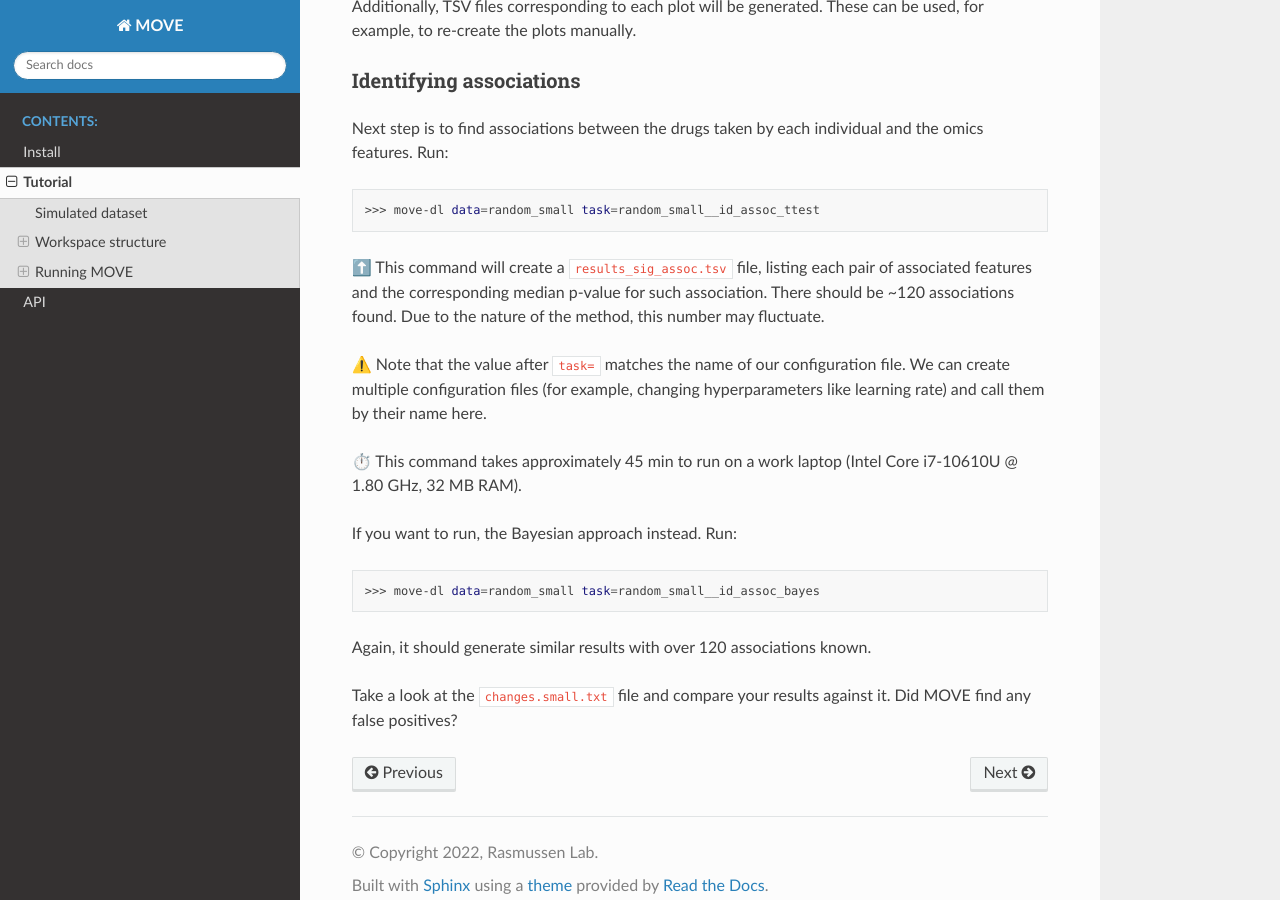
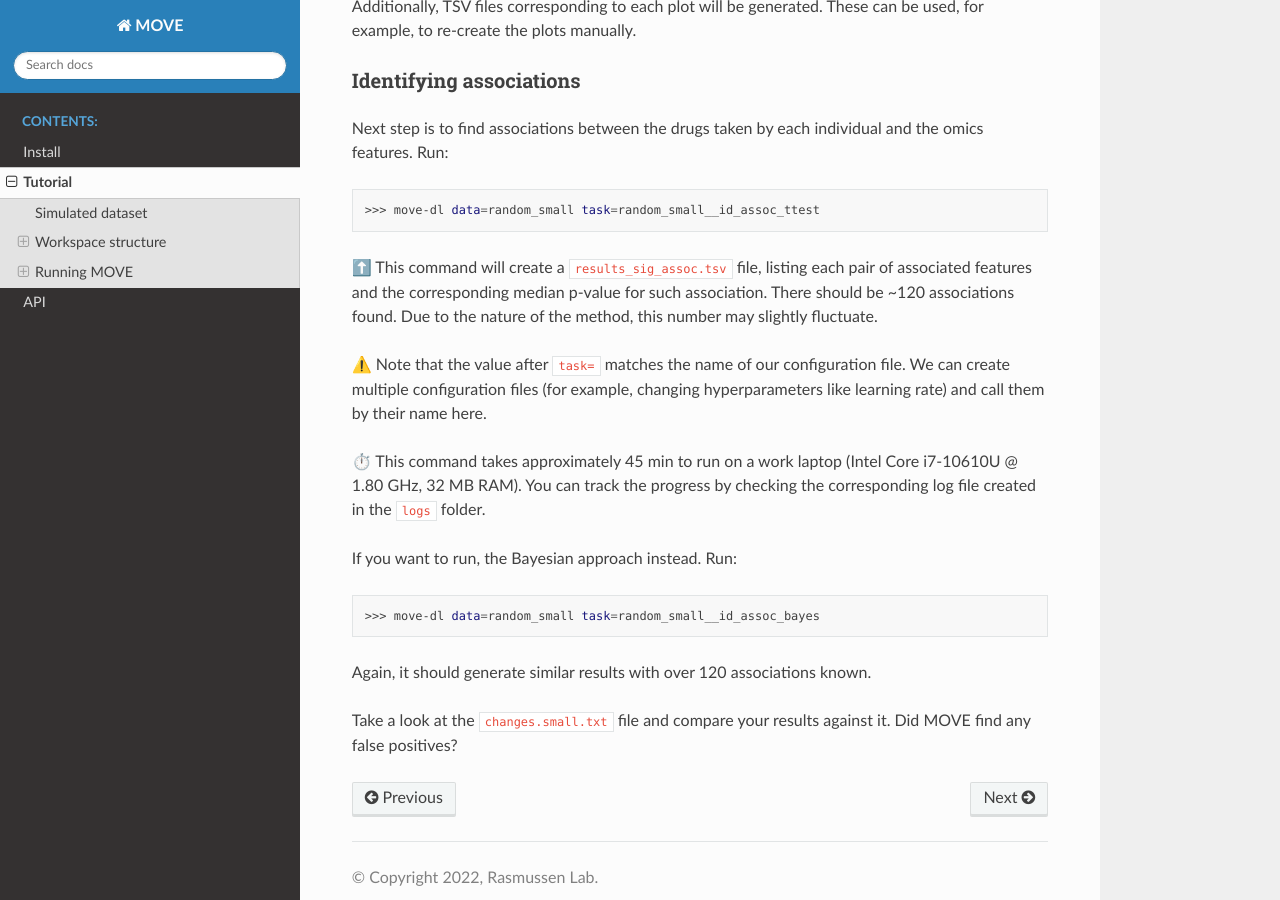
Before and after one commit to RasmussenLab/MOVE, a Sphinx documentation site: the page built from docs/source/pages/tutorial.rst, in a window 1280 px wide and 900 px high, scrolled down 3213 px. Built offline with Sphinx 7.4.7 and the Read the Docs theme 2.0.0, drawn with Linux system fonts in a browser that asks for light colours; pages that are not in the unit, such as notebooks, are missing from menus.

Commit message:
:memo: Suggest looking at log folder in tutorial

```diff
--- a/docs/source/pages/tutorial.rst
+++ b/docs/source/pages/tutorial.rst
@@ -172,14 +172,15 @@ and the omics features. Run:
 |:arrow_up:| This command will create a ``results_sig_assoc.tsv`` file, listing
 each pair of associated features and the corresponding median p-value for such
 association. There should be ~120 associations found. Due to the nature of the
-method, this number may fluctuate.
+method, this number may slightly fluctuate.
 
 |:warning:| Note that the value after ``task=`` matches the name of our
 configuration file. We can create multiple configuration files (for example,
 changing hyperparameters like learning rate) and call them by their name here.
 
 |:stopwatch:| This command takes approximately 45 min to run on a work laptop
-(Intel Core i7-10610U @ 1.80 GHz, 32 MB RAM).
+(Intel Core i7-10610U @ 1.80 GHz, 32 MB RAM). You can track the progress by
+checking the corresponding log file created in the ``logs`` folder.
 
 If you want to run, the Bayesian approach instead. Run:
 
```
